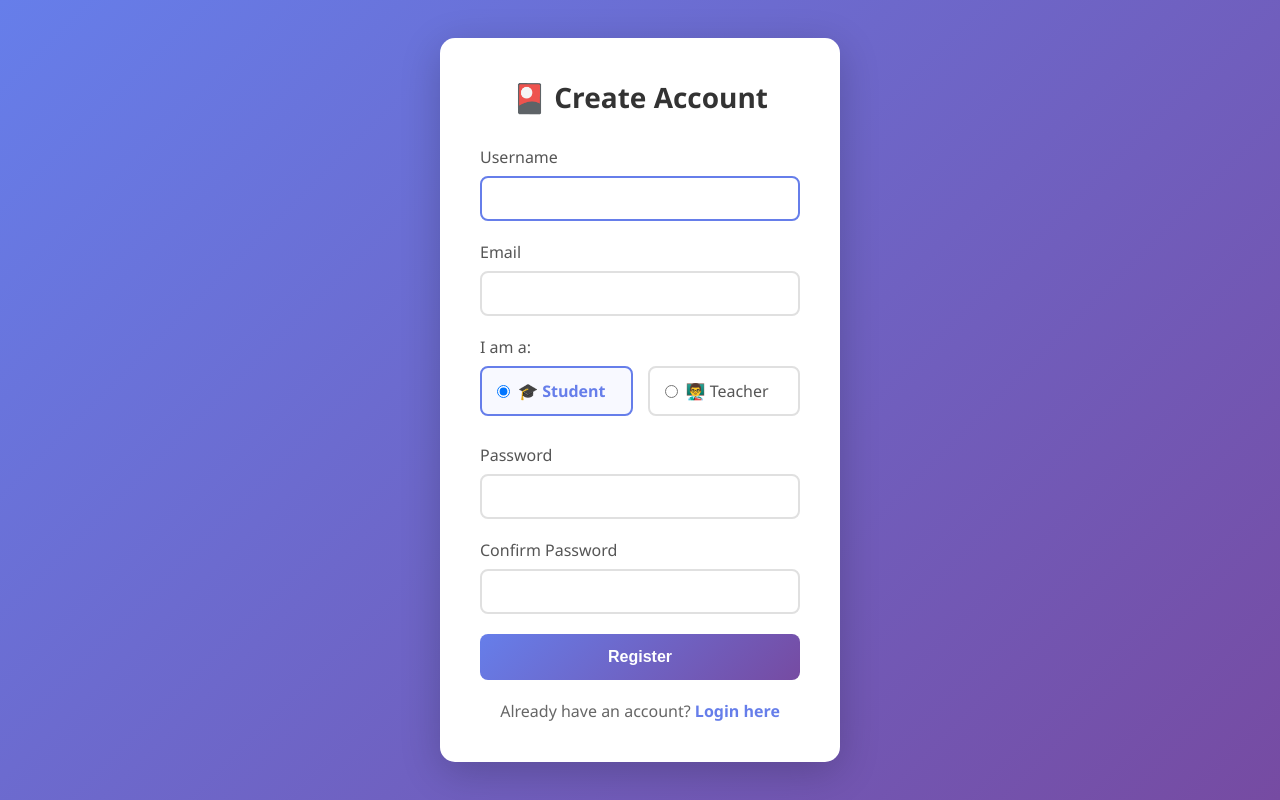
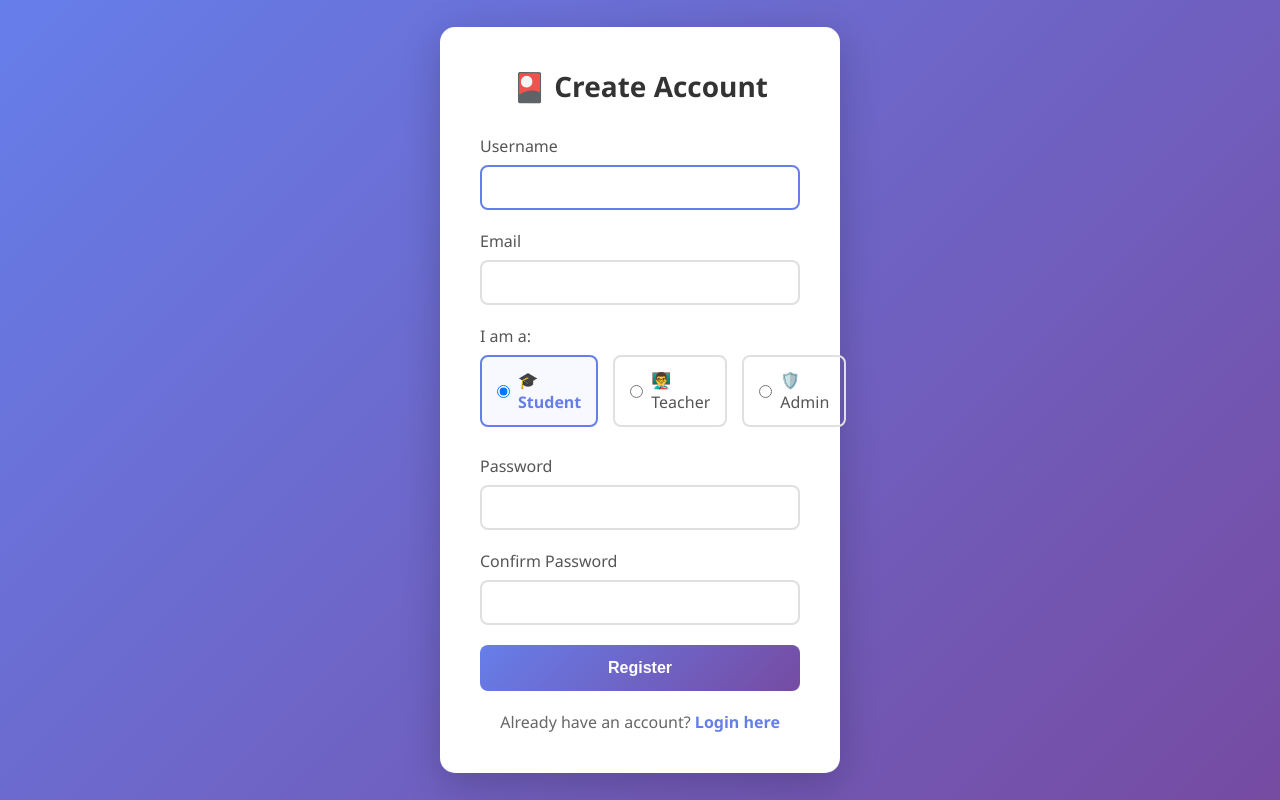
Before and after one commit to RoneyThomas/flash-cards, a Flask app: page /register in a window 1280 px wide. Run offline with Flask 3, Linux system fonts and the light colour scheme.

Commit message:
Now can register as an admin

```diff
--- a/app.py
+++ b/app.py
@@ -47,7 +47,7 @@ def register():
             flash("All fields are required", "error")
             return render_template("register.html")
 
-        if role not in ['student', 'teacher']:
+        if role not in ['student', 'teacher', 'admin']:
             flash("Invalid role selected", "error")
             return render_template("register.html")
 
--- a/templates/register.html
+++ b/templates/register.html
@@ -195,6 +195,10 @@
                         <input type="radio" name="role" value="teacher" required>
                         <span>👨‍🏫 Teacher</span>
                     </label>
+                    <label class="radio-label">
+                        <input type="radio" name="role" value="admin" required>
+                        <span>🛡️ Admin</span>
+                    </label>
                 </div>
             </div>
 
```
